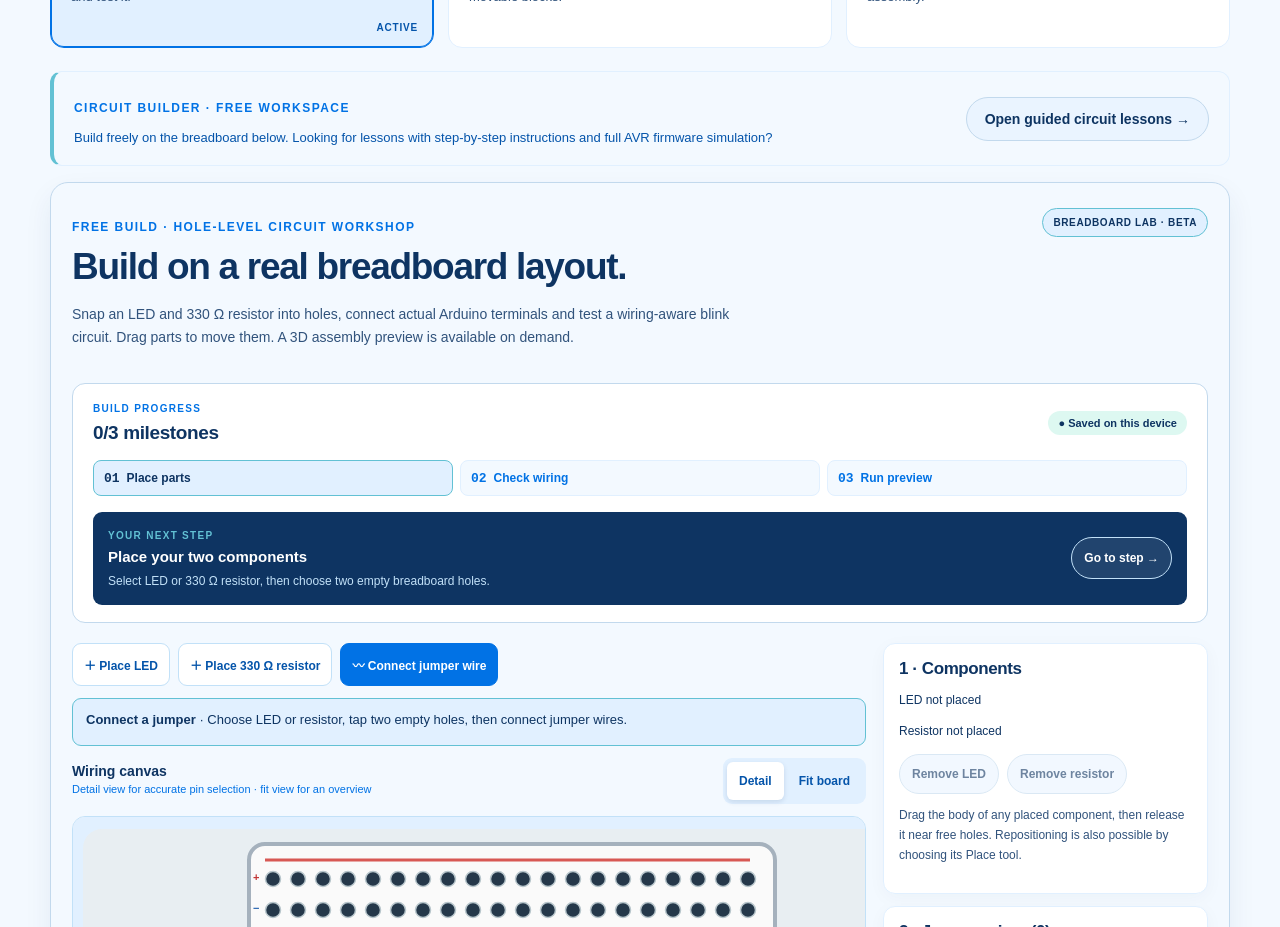
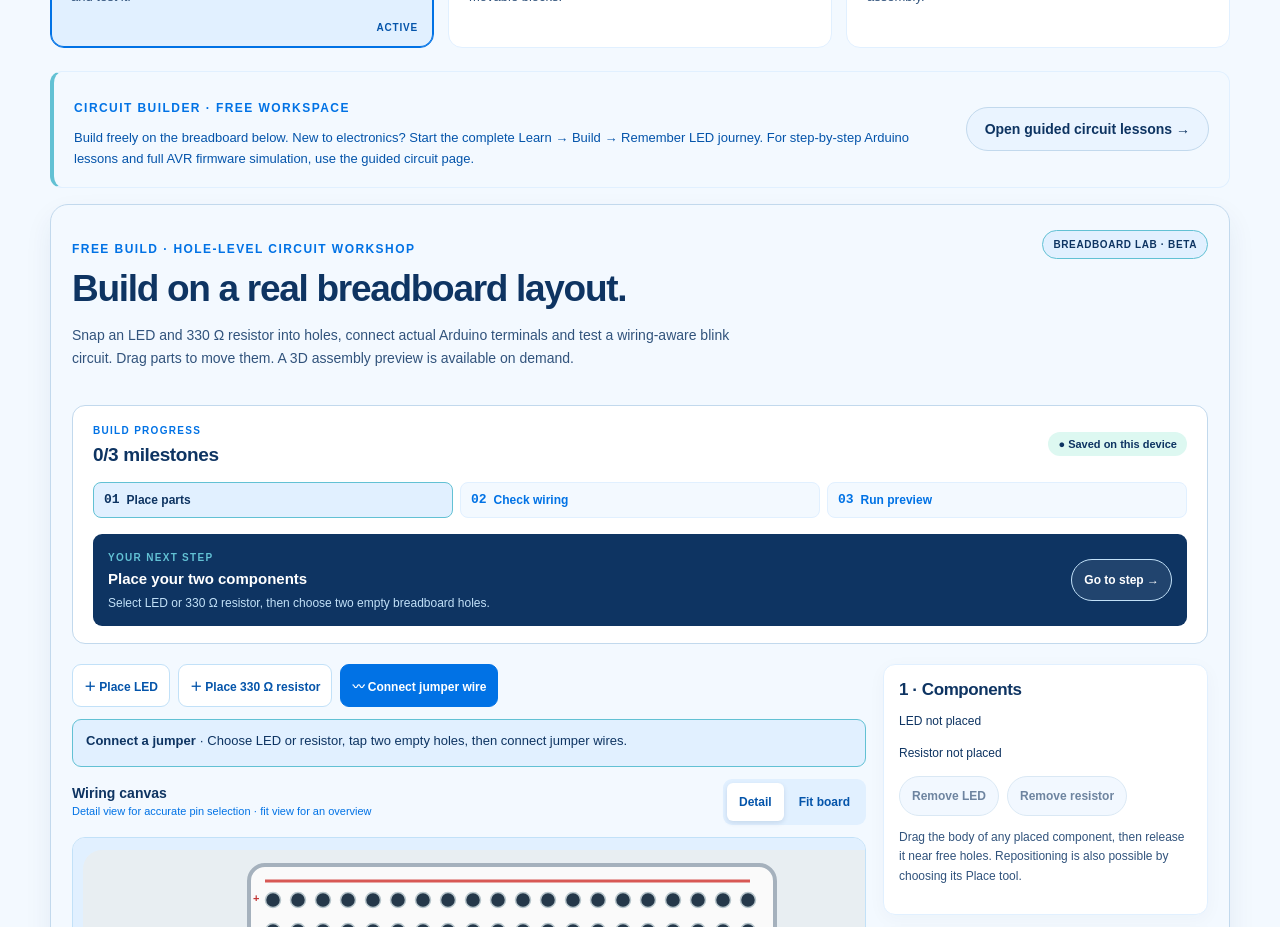
Before and after one commit to cath365/STEMBuild-, a Next.js app: page /3d-lab in a window 1280 px wide. Shown: the part 1000-1927 px from the top of the page. Built offline with nearby package versions, Linux system fonts and the light colour scheme.

Commit message:
ux: connect existing 3D Lab and First Robot learning path to complete interactive LED journey

```diff
--- a/src/components/lab-mode-selector.tsx
+++ b/src/components/lab-mode-selector.tsx
@@ -112,7 +112,7 @@ export function LabModeSelector() {
         <div className="bb-workshop-choices">
           <div>
             <p className="eyebrow">CIRCUIT BUILDER · FREE WORKSPACE</p>
-            <p>Build freely on the breadboard below. Looking for lessons with step-by-step instructions and full AVR firmware simulation?</p>
+            <p>Build freely on the breadboard below. <Link href="/learn/arduino-led-blink">New to electronics? Start the complete Learn → Build → Remember LED journey.</Link> For step-by-step Arduino lessons and full AVR firmware simulation, use the guided circuit page.</p>
           </div>
           <Link className="btn" href="/3d-lab/guided">Open guided circuit lessons →</Link>
         </div>
```
